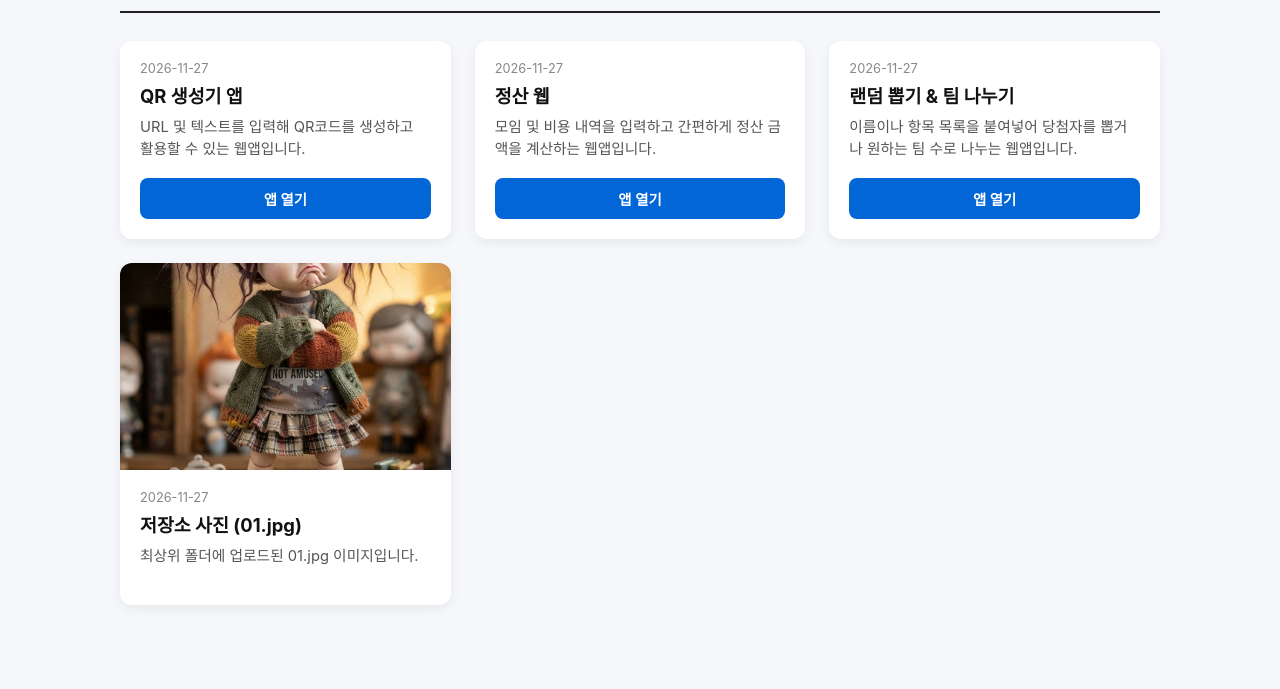
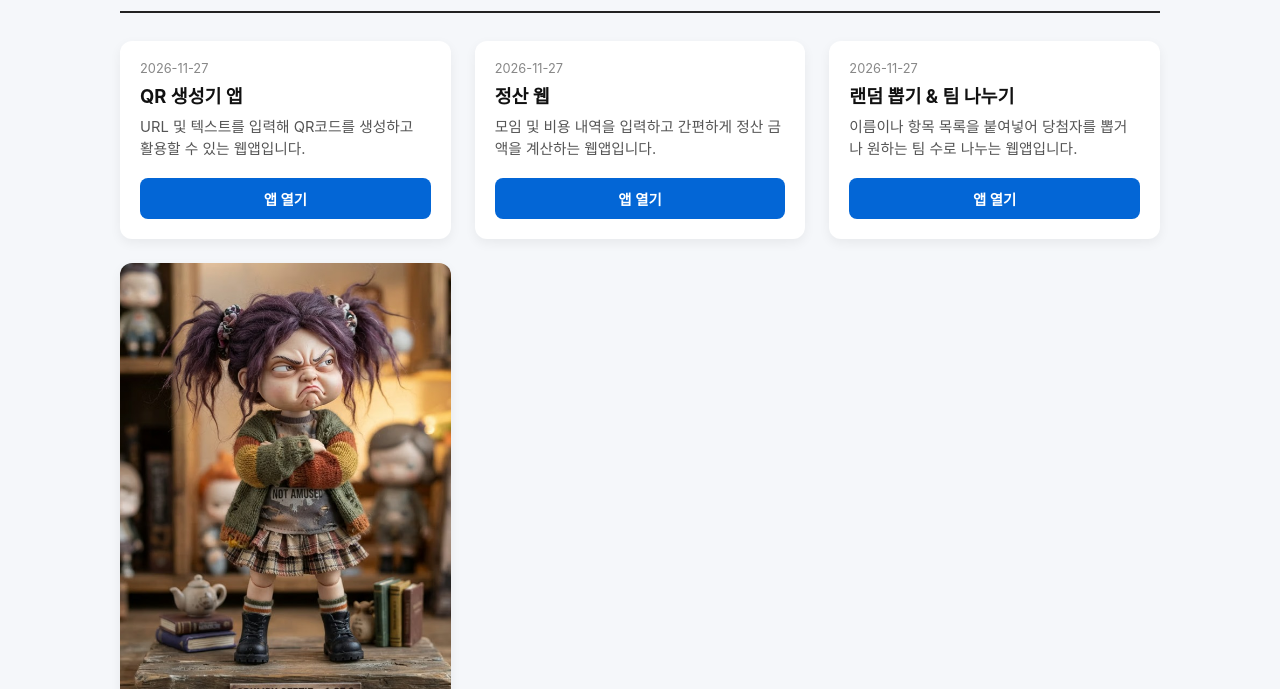
Before and after one commit to cocoanut07-debug/-, a plain HTML site: page index.html in a window 1280 px wide. Shown: the part 111-800 px from the top of the page. Drawn offline with Linux system fonts and the light colour scheme.

Commit message:
Update index.html

```diff
--- a/index.html
+++ b/index.html
@@ -37,6 +37,7 @@
       display: grid;
       grid-template-columns: repeat(auto-fill, minmax(280px, 1fr));
       gap: 24px;
+      align-items: start;
     }
 
     /* 개별 카드 스타일 */
@@ -54,17 +55,15 @@
       box-shadow: 0 8px 20px rgba(0, 0, 0, 0.1);
     }
 
-    /* 사진 카드 이미지 영역 */
+    /* 사진 카드 이미지 영역 (원본 비율 유지, 잘림 방지) */
     .photo-wrap {
       width: 100%;
-      aspect-ratio: 16 / 10;
       background-color: #eef1f5;
-      overflow: hidden;
     }
     .photo-wrap img {
       width: 100%;
-      height: 100%;
-      object-fit: cover;
+      height: auto;
+      object-fit: contain;
       display: block;
     }
 
```
